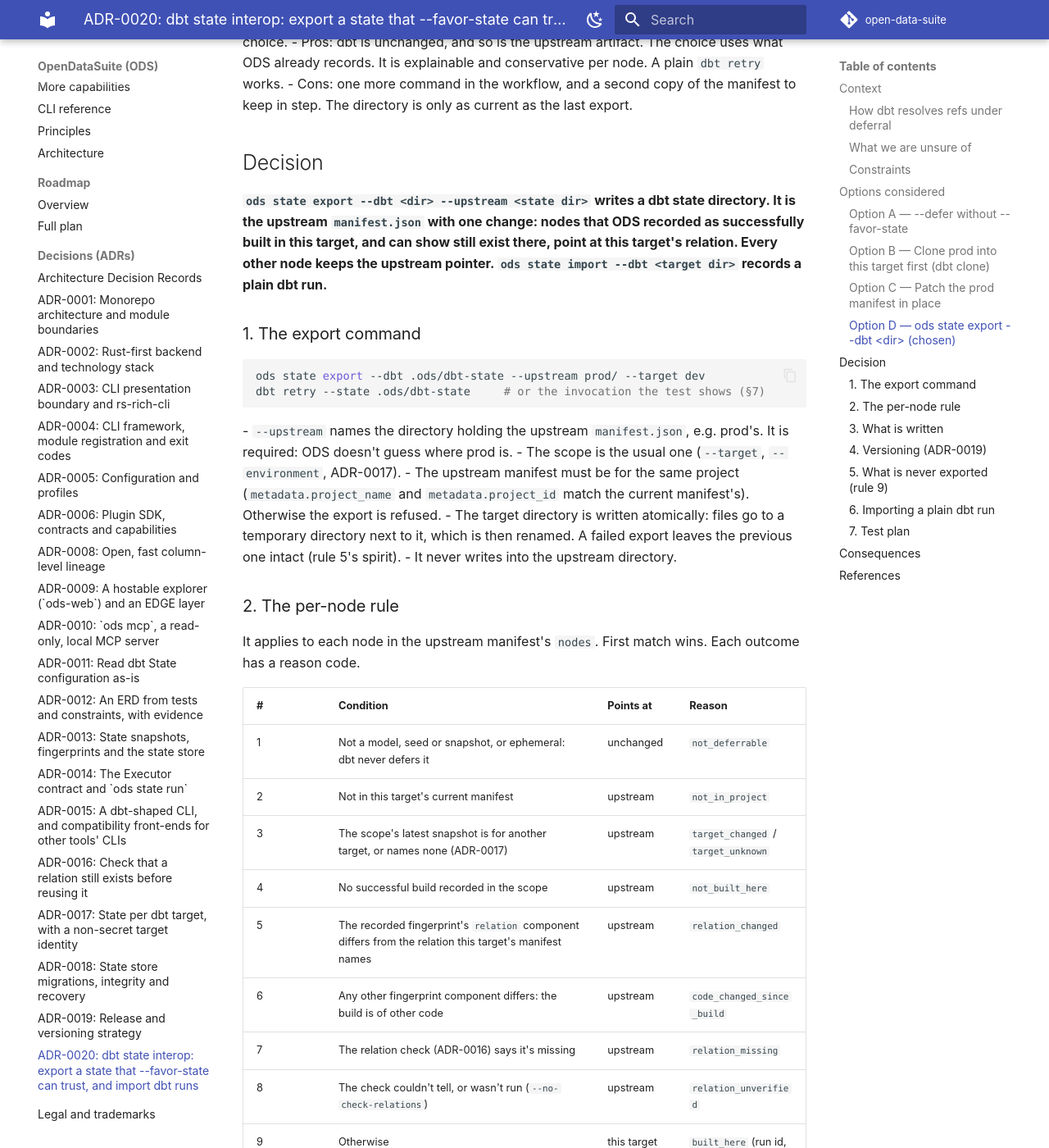
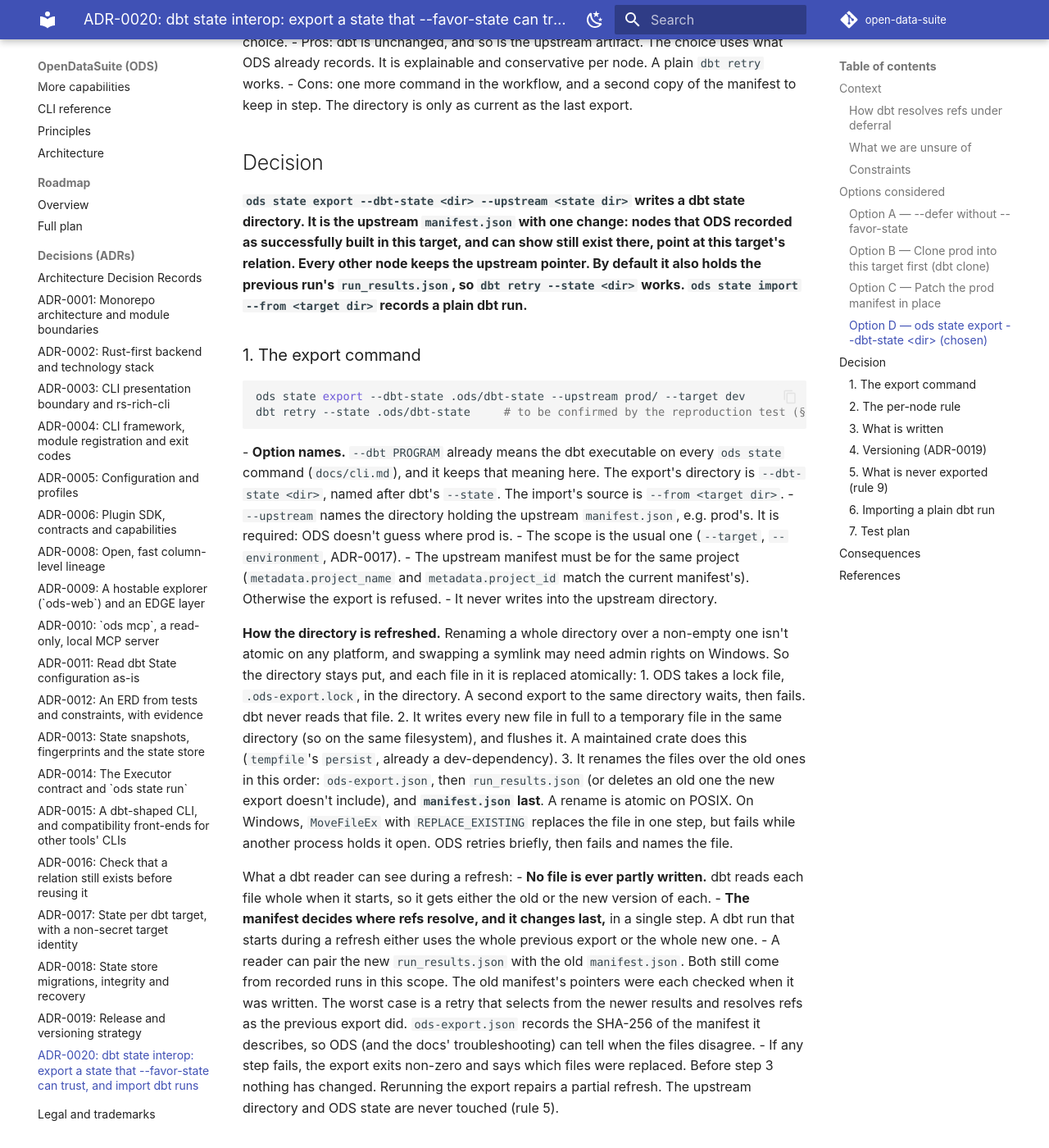
Before and after one commit to buchochelliq-labs/open-data-suite, an MkDocs documentation site: the page built from docs/adr/0020-dbt-state-interop-and-favor-state.md, in a window 1280 px wide and 1400 px high, scrolled down 2868 px. Shown: the whole window at 82% size. Built offline with MkDocs 1.6.1 and Material for MkDocs 9.7.7, drawn with Linux system fonts in a browser that asks for light colours; comment, search, counter and statistics services are not loaded; some of the changed text lies outside the part shown.

Commit message:
docs(adr): ADR-0020 review fixes: option names, retry results, refresh
- Keep `--dbt PROGRAM` as the dbt executable; the export directory is
  `--dbt-state <dir>` and the import source is `--from <target dir>`.
- The export copies the previous run's `run_results.json` by default
  (when its invocation is recorded), so `dbt retry --state <dir>` works;
  the `--defer-state` form is the alternative, and the reproduction test
  confirms which one dbt honours.
- Replace the directory-rename claim with per-file atomic replacement in
  a stable directory, `manifest.json` last, a lock file, and what dbt
  readers can see mid-refresh. Works on Windows without symlinks.

Part of #296

Co-Authored-By: Claude Opus 5.5 <noreply@anthropic.com>
Claude-Session: https://claude.ai/code/session_019o28ABji7oKrHhDj6a9qF6

````diff
--- a/docs/adr/0020-dbt-state-interop-and-favor-state.md
+++ b/docs/adr/0020-dbt-state-interop-and-favor-state.md
@@ -100,7 +100,7 @@ Rewrite `prod/manifest.json` so built nodes point at this target.
   `state:modified` comparisons. Two developers would overwrite each other. There is no
   record of what changed. Rejected.
 
-### Option D — `ods state export --dbt <dir>` (chosen)
+### Option D — `ods state export --dbt-state <dir>` (chosen)
 Write a new state directory that points each node at the right place, and explain
 every choice.
 - Pros: dbt is unchanged, and so is the upstream artifact. The choice uses what ODS
@@ -110,26 +110,58 @@ every choice.
   step. The directory is only as current as the last export.
 
 ## Decision
-**`ods state export --dbt <dir> --upstream <state dir>` writes a dbt state directory. It
-is the upstream `manifest.json` with one change: nodes that ODS recorded as successfully
-built in this target, and can show still exist there, point at this target's relation.
-Every other node keeps the upstream pointer. `ods state import --dbt <target dir>`
-records a plain dbt run.**
+**`ods state export --dbt-state <dir> --upstream <state dir>` writes a dbt state
+directory. It is the upstream `manifest.json` with one change: nodes that ODS recorded as
+successfully built in this target, and can show still exist there, point at this
+target's relation. Every other node keeps the upstream pointer. By default it also holds
+the previous run's `run_results.json`, so `dbt retry --state <dir>` works.
+`ods state import --from <target dir>` records a plain dbt run.**
 
 ### 1. The export command
 ```sh
-ods state export --dbt .ods/dbt-state --upstream prod/ --target dev
-dbt retry --state .ods/dbt-state     # or the invocation the test shows (§7)
+ods state export --dbt-state .ods/dbt-state --upstream prod/ --target dev
+dbt retry --state .ods/dbt-state     # to be confirmed by the reproduction test (§7)
 ```
+- **Option names.** `--dbt PROGRAM` already means the dbt executable on every
+  `ods state` command (`docs/cli.md`), and it keeps that meaning here. The export's
+  directory is `--dbt-state <dir>`, named after dbt's `--state`. The import's source is
+  `--from <target dir>`.
 - `--upstream` names the directory holding the upstream `manifest.json`, e.g. prod's.
   It is required: ODS doesn't guess where prod is.
 - The scope is the usual one (`--target`, `--environment`, ADR-0017).
 - The upstream manifest must be for the same project (`metadata.project_name` and
   `metadata.project_id` match the current manifest's). Otherwise the export is refused.
-- The target directory is written atomically: files go to a temporary directory next
-  to it, which is then renamed. A failed export leaves the previous one intact
-  (rule 5's spirit).
 - It never writes into the upstream directory.
+
+**How the directory is refreshed.** Renaming a whole directory over a non-empty one
+isn't atomic on any platform, and swapping a symlink may need admin rights on Windows.
+So the directory stays put, and each file in it is replaced atomically:
+1. ODS takes a lock file, `.ods-export.lock`, in the directory. A second export to the
+   same directory waits, then fails. dbt never reads that file.
+2. It writes every new file in full to a temporary file in the same directory (so on
+   the same filesystem), and flushes it. A maintained crate does this (`tempfile`'s
+   `persist`, already a dev-dependency).
+3. It renames the files over the old ones in this order: `ods-export.json`, then
+   `run_results.json` (or deletes an old one the new export doesn't include), and
+   **`manifest.json` last**. A rename is atomic on POSIX. On Windows, `MoveFileEx`
+   with `REPLACE_EXISTING` replaces the file in one step, but fails while another
+   process holds it open. ODS retries briefly, then fails and names the file.
+
+What a dbt reader can see during a refresh:
+- **No file is ever partly written.** dbt reads each file whole when it starts, so it
+  gets either the old or the new version of each.
+- **The manifest decides where refs resolve, and it changes last,** in a single step.
+  A dbt run that starts during a refresh either uses the whole previous export or the
+  whole new one.
+- A reader can pair the new `run_results.json` with the old `manifest.json`. Both
+  still come from recorded runs in this scope. The old manifest's pointers were each
+  checked when it was written. The worst case is a retry that selects from the newer
+  results and resolves refs as the previous export did. `ods-export.json` records the
+  SHA-256 of the manifest it describes, so ODS (and the docs' troubleshooting) can
+  tell when the files disagree.
+- If any step fails, the export exits non-zero and says which files were replaced.
+  Before step 3 nothing has changed. Rerunning the export repairs a partial refresh.
+  The upstream directory and ODS state are never touched (rule 5).
 
 ### 2. The per-node rule
 It applies to each node in the upstream manifest's `nodes`. First match wins. Each
@@ -165,14 +197,28 @@ outcome has a reason code.
   `relation_name` are replaced. Nothing is added, removed or reordered on purpose,
   including `metadata`. A test diffs the output against the upstream and allows only
   those four fields to differ.
-- **`run_results.json`:** only with `--run-results <file>`, for `dbt retry`, which
-  needs the previous run's results. The file is copied unchanged, after checking that
-  its `metadata.invocation_id` is a run recorded in this scope. ODS never writes run
-  results itself.
+- **`run_results.json`, by default:** `dbt retry --state <dir>` reads the previous
+  run's results from that directory (see "What we are unsure of"). So the export copies
+  the project's latest `run_results.json` from the dbt target path (`--target-dir`,
+  default `target/`), or the file named by `--run-results <file>`.
+  - It is copied unchanged, and only if its `metadata.invocation_id` is a run recorded
+    in this scope: an `ods state` run, or one recorded by `import`/`record`. Otherwise
+    it is left out, with a warning that says why and how to retry without it.
+  - `--no-run-results` leaves it out.
+  - ODS never writes run results itself.
+
+  **The documented retry, and its alternative.** We document `dbt retry --state <dir>`
+  with the run results inside the export. The other form keeps the results where dbt
+  wrote them, and passes only the manifest:
+  `dbt retry --state target/ --defer-state <dir>`. It works only if `dbt retry` honours
+  `--defer-state` over its saved arguments, which we don't know. The reproduction test
+  (§7) runs both forms. The docs will show the form it confirms, and the export's
+  default changes if only the second one works.
 - **`ods-export.json`:** ODS's own sidecar, which dbt doesn't read. It holds
   `schema_version`, when and from which snapshot the export was made, the target
-  identity's non-secret form (ADR-0017), the upstream manifest's `invocation_id`, and
-  each node's choice and reason.
+  identity's non-secret form (ADR-0017), the upstream manifest's `invocation_id`, the
+  SHA-256 of the `manifest.json` and `run_results.json` it was written with, and each
+  node's choice and reason.
 - **Supported versions:** manifest **v12** and run results **v6**, the versions the
   fixtures in `fixtures/dbt/` use (dbt 1.10.23 and 2.0.5 both write manifest v12) and
   that dbt 1.11 and 1.12 in the `real-dbt` job write. The export keeps the upstream's
@@ -205,7 +251,7 @@ outcome has a reason code.
   directory like the upstream state directory it came from.
 
 ### 6. Importing a plain dbt run
-`ods state import --dbt <target dir>` records a `dbt build`, `run`, `seed`,
+`ods state import --from <target dir>` records a `dbt build`, `run`, `seed`,
 `snapshot` or `retry` made outside ODS.
 - It is `ods state record` (ADR-0013) given a directory. It reads `manifest.json`,
   `run_results.json` and, if present, `sources.json`, with the same refusals: commands
@@ -230,16 +276,21 @@ outcome has a reason code.
    - Assert that `b` read **prod's** `a` (its marker, and the relation in its compiled
      SQL). The test pins today's behaviour, so a dbt release that changes it is
      noticed.
-   - The same test settles each point under "What we are unsure of". It tries the
-     retry with the export as `--state` and as `--defer-state`, and records which
-     works.
-2. **Then the fix:** the same scenario through `ods state build` (or `ods state
-   import`), then `ods state export --dbt`, then `dbt retry`. Assert that `b` read
-   **dev's** `a`.
-3. **Unit and snapshot tests** with no dbt: each rule in §2 with a fake store and
-   inspector; the four-field diff against the fixture manifests; refusal of other
-   schema versions and of another project's manifest; `insta` snapshots of the JSON
-   and plain output; a check that no ODS key appears in `manifest.json`.
+   - The same test settles each point under "What we are unsure of". It runs both
+     retry forms from §3: `dbt retry --state <export>` with the copied run results,
+     and `dbt retry --state target/ --defer-state <export>`. It records which works.
+2. **Then the fix:** the same scenario through `ods state build` (or
+   `ods state import --from`), then `ods state export --dbt-state`, then `dbt retry`.
+   Assert that `b` read **dev's** `a`.
+3. **Unit and snapshot tests** with no dbt:
+   - each rule in §2, with a fake store and inspector;
+   - the four-field diff against the fixture manifests;
+   - refusal of other schema versions and of another project's manifest;
+   - run results copied only when their invocation is recorded;
+   - the refresh: file order, a failure before and during the renames, and a second
+     export blocked by the lock;
+   - `insta` snapshots of the JSON and plain output;
+   - a check that no ODS key appears in `manifest.json`.
 4. **Databricks:** the same scenario in the `databricks` workflow (#294), once dbt runs
    there.
 
````
